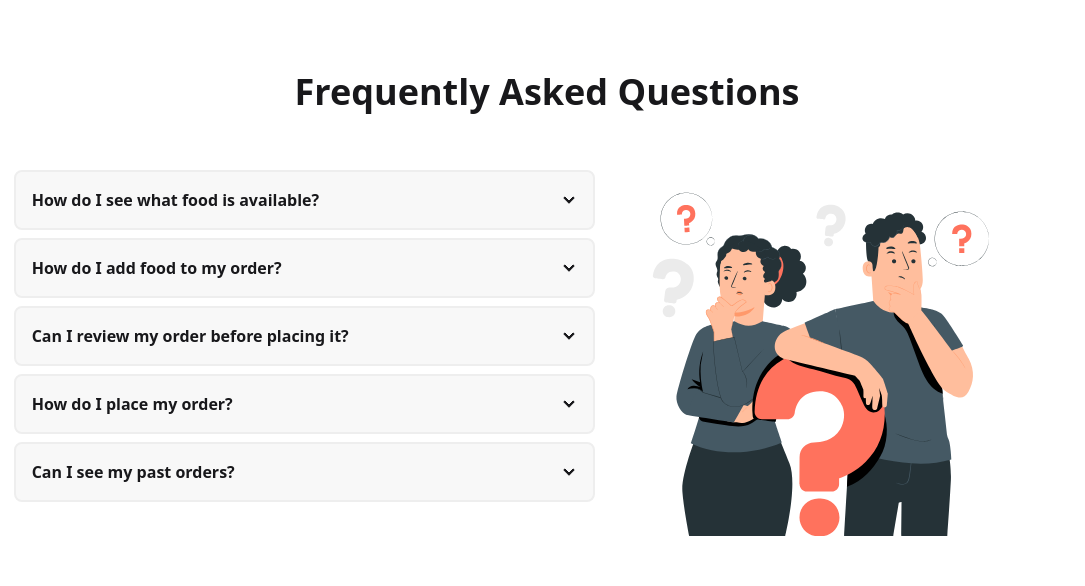
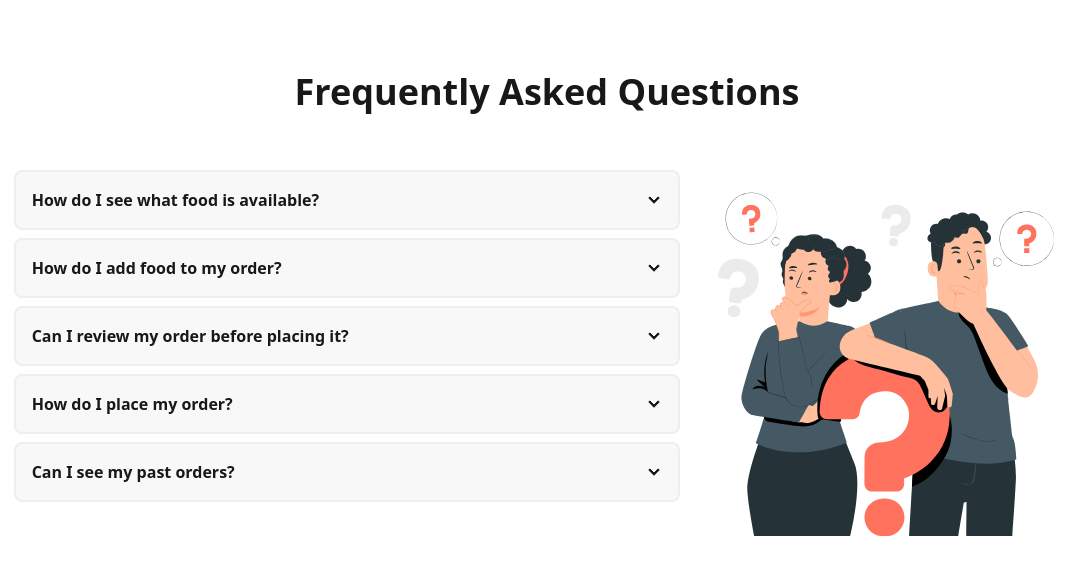
Before and after one commit to AbuSufianMahin/Dine-manager-client, a React (Vite) app: page / in a window 1280 px wide. Shown: the part 2280-2866 px from the top of the page, without its empty margins (93-1178 px from the left). Built offline with nearby package versions, Linux system fonts and the light colour scheme; no server answers.

Commit message:
fixed FAQ section layout

```diff
--- a/src/Components/HomePageLayout/FAQSection.jsx
+++ b/src/Components/HomePageLayout/FAQSection.jsx
@@ -30,7 +30,7 @@ const FAQSection = () => {
         <section className='py-5 md:py-10 lg:py-20'>
             <div className="w-11/12 md:w-10/12 max-w-7xl mx-auto">
                 <h1 className="text-3xl md:text-4xl font-bold mb-6 text-center">Frequently Asked Questions</h1>
-                <div className="mt-5 flex items-center gap-5">
+                <div className="mt-5 flex items-center">
                     <div className="space-y-2 flex-5">
                         {faqs.map((faq, index) => (
                             <div
@@ -47,8 +47,8 @@ const FAQSection = () => {
                             </div>
                         ))}
                     </div>
-                    <div className="hidden md:flex flex-4">
-                        <Lottie animationData={thinkingAnimation} className="h-[400px]"></Lottie>
+                    <div className="hidden md:flex flex-4 lg:flex-3">
+                        <Lottie animationData={thinkingAnimation} className="h-[400px] w-fit ml-auto"></Lottie>
                     </div>
                 </div>
             </div>
```
